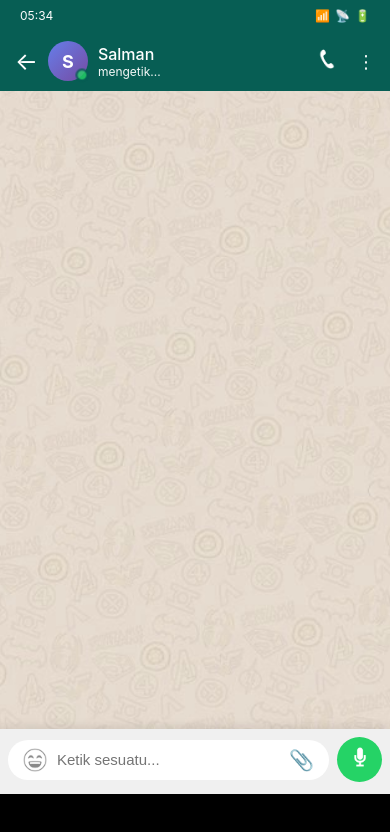
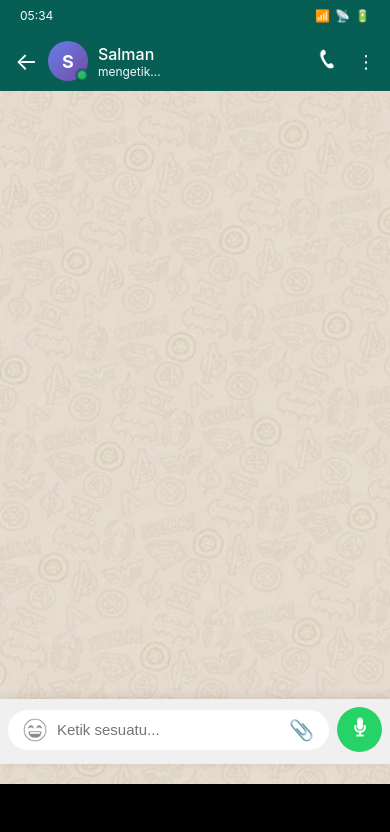
Before and after one commit to RA-122140131-MuhammadSalmanAzizi/infowa, a website: page index.html in a window 390 px wide. Drawn offline with Linux system fonts and the light colour scheme; no server answers.

Commit message:
Fix: Naikkan input container mobile menjadi 80px dari bawah

```diff
--- a/style.css
+++ b/style.css
@@ -415,7 +415,7 @@ body {
 
 @media (max-width: 414px) {
     .chat-container {
-        bottom: calc(110px + env(safe-area-inset-bottom)); /* 50px (input position) + 60px (input height) */
+        bottom: calc(140px + env(safe-area-inset-bottom)); /* 80px (input position) + 60px (input height) */
         padding-bottom: 20px;
     }
 }
@@ -647,7 +647,7 @@ body {
 /* Mobile Safari - Naikkan input container lebih tinggi */
 @media (max-width: 414px) {
     .input-container {
-        bottom: 50px; /* Naikkan 50px dari bawah */
+        bottom: 80px; /* Naikkan 80px dari bawah */
         padding-bottom: max(12px, env(safe-area-inset-bottom));
         box-shadow: 0 -2px 10px rgba(0,0,0,0.1);
     }
@@ -874,7 +874,7 @@ body {
     }
 
     .input-container {
-        bottom: 50px; /* Sama seperti di media query 414px */
+        bottom: 80px; /* Sama seperti di media query 414px */
         padding-bottom: max(12px, env(safe-area-inset-bottom, 20px));
     }
 }
```
